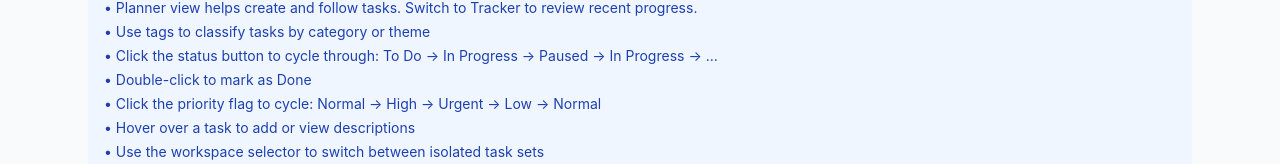
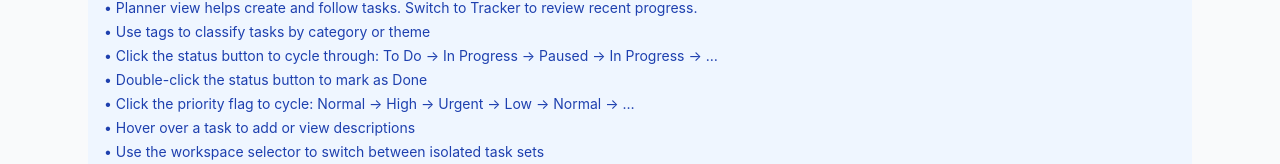
Before and after one commit to hanxiao7/Tasket77, a React (Create React App) app in the folder client/: page / in a window 1280 px wide. Shown: the part 456-620 px from the top of the page. Built offline with nearby package versions, Linux system fonts and the light colour scheme; no server answers.

Commit message:
fix status double click issue

```diff
--- a/client/src/App.tsx
+++ b/client/src/App.tsx
@@ -167,8 +167,8 @@ function App() {
             <li>• Planner view helps create and follow tasks. Switch to Tracker to review recent progress.</li>
             <li>• Use tags to classify tasks by category or theme</li>
             <li>• Click the status button to cycle through: To Do → In Progress → Paused → In Progress → …</li>
-            <li>• Double-click to mark as Done</li>
-            <li>• Click the priority flag to cycle: Normal → High → Urgent → Low → Normal</li>
+            <li>• Double-click the status button to mark as Done</li>
+            <li>• Click the priority flag to cycle: Normal → High → Urgent → Low → Normal → …</li>
             <li>• Hover over a task to add or view descriptions</li>
             <li>• Use the workspace selector to switch between isolated task sets</li>
           </ul>
--- a/client/src/components/TaskList.tsx
+++ b/client/src/components/TaskList.tsx
@@ -439,18 +439,21 @@ const TaskList = React.forwardRef<{ sortTasks: () => void }, TaskListProps>(({ v
 
   const handleStatusDoubleClick = async (task: Task) => {
     try {
-      console.log(`✅ Marking task "${task.title}" as done`);
+      console.log(`✅ Double-click detected! Marking task "${task.title}" as done`);
       await apiService.updateTaskStatus(task.id, 'done');
 
-      // Fetch updated task data to get new dates
-      const updatedTasks = await apiService.getTasks({ ...filters, view: viewMode, workspace_id: selectedWorkspaceId });
-      const updatedTask = updatedTasks.find(t => t.id === task.id);
-
-      // Update local state with the updated task data
+      // Update local state immediately for double-click (mark as done)
+      const now = new Date().toISOString().slice(0, 19).replace('T', ' ');
+
       setTasks(prevTasks => {
         const updatedTasksList = prevTasks.map(t => {
-          if (t.id === task.id && updatedTask) {
-            return updatedTask;
+          if (t.id === task.id) {
+            return {
+              ...t,
+              status: 'done' as const,
+              completion_date: now,
+              last_modified: now
+            };
           }
           return t;
         });
@@ -1294,6 +1297,7 @@ const TaskList = React.forwardRef<{ sortTasks: () => void }, TaskListProps>(({ v
                   {/* Status button */}
                   <div className="w-8 flex justify-center">
                   <button
+                      type="button"
                       onClick={(e) => {
                         e.stopPropagation();
                         // Start a timer for single click
```
